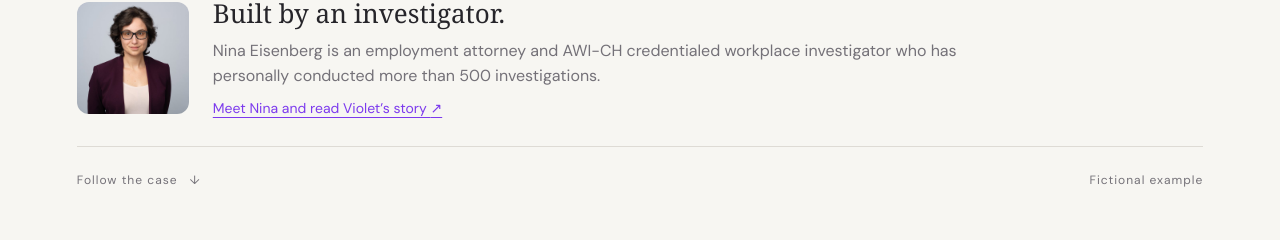
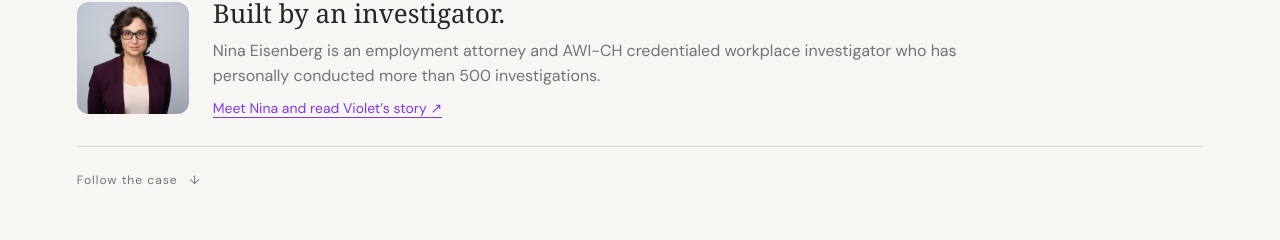
Before and after one commit to nina-eisenberg/violet-landing, a website: page index.html in a window 1280 px wide. Shown: the part 1237-1477 px from the top of the page. Drawn offline with Linux system fonts and the light colour scheme; a web font is replaced by a local one.

Commit message:
Remove fictional example label from case intro strip

```diff
--- a/index.html
+++ b/index.html
@@ -19,7 +19,7 @@
       <img src="/nina-eisenberg.jpg" alt="Nina Eisenberg, founder of Violet" width="112" height="112" loading="lazy" decoding="async">
       <div><h3>Built by an investigator.</h3><p>Nina Eisenberg is an employment attorney and AWI-CH credentialed workplace investigator who has personally conducted more than 500 investigations.</p><a href="/about">Meet Nina and read Violet’s story <span aria-hidden="true">↗</span></a></div>
     </div>
-    <div class="hero-bottom"><a class="scroll-cue" href="#journey">Follow the case <span aria-hidden="true">↓</span></a><span>Fictional example</span></div>
+    <div class="hero-bottom"><a class="scroll-cue" href="#journey">Follow the case <span aria-hidden="true">↓</span></a></div>
   </div>
 </section>
 <div id="features"></div><section id="journey" class="journey" aria-label="An investigation through to case-based voice training"><div class="journey-sticky"><div class="chapter-copy"><div class="eyebrow"><span id="chapter-number">01</span> / THE FIRST CONCERN</div><h2 id="chapter-title">It starts with<br>being heard.</h2><p id="chapter-description">A private moment. A difficult conversation. A place to begin.</p><div class="chapter-detail" id="chapter-detail">A caller shares a concern. Violet helps organize what comes next.</div><div class="chapter-controls"><button id="previous" aria-label="Previous stage">←</button><span id="chapter-count">01 — 09</span><button id="next" aria-label="Next stage">→</button></div></div>
```
